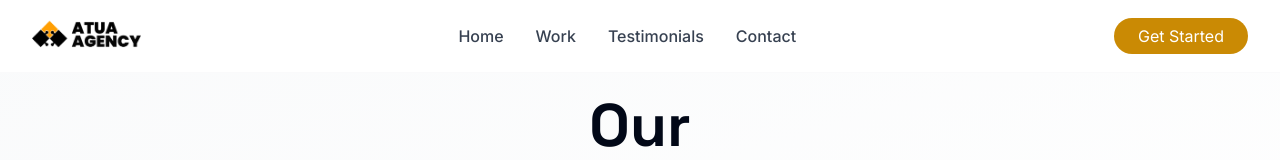
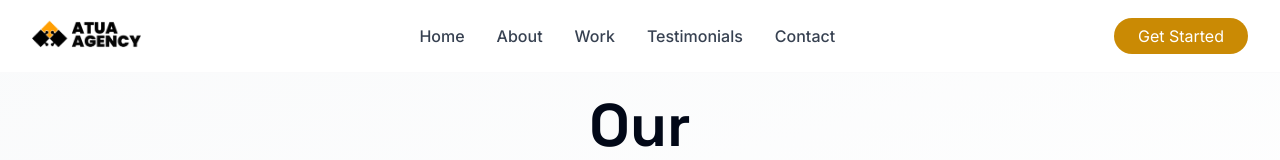
Before and after one commit to unais123/framer-ui-replica, a React (Vite) app: page /blog in a window 1280 px wide. Shown: the top 160 px of the page. Built offline with nearby package versions, Linux system fonts and the light colour scheme.

Commit message:
Add About Us page link to navigation
Adds a link to the About Us page in the navigation menu.

```diff
--- a/src/components/Navigation.tsx
+++ b/src/components/Navigation.tsx
@@ -1,4 +1,3 @@
-
 import { useState, useEffect } from 'react';
 import { Menu, X } from 'lucide-react';
 import { Link, useLocation } from 'react-router-dom';
@@ -24,6 +23,7 @@ const Navigation = () => {
 
   const navItems = [
     { name: 'Home', href: '/' },
+    { name: 'About', href: '/about' },
     { name: 'Work', href: '/work' },
     { name: 'Testimonials', href: '/testimonials' },
     { name: 'Contact', href: '/contact' },
```
